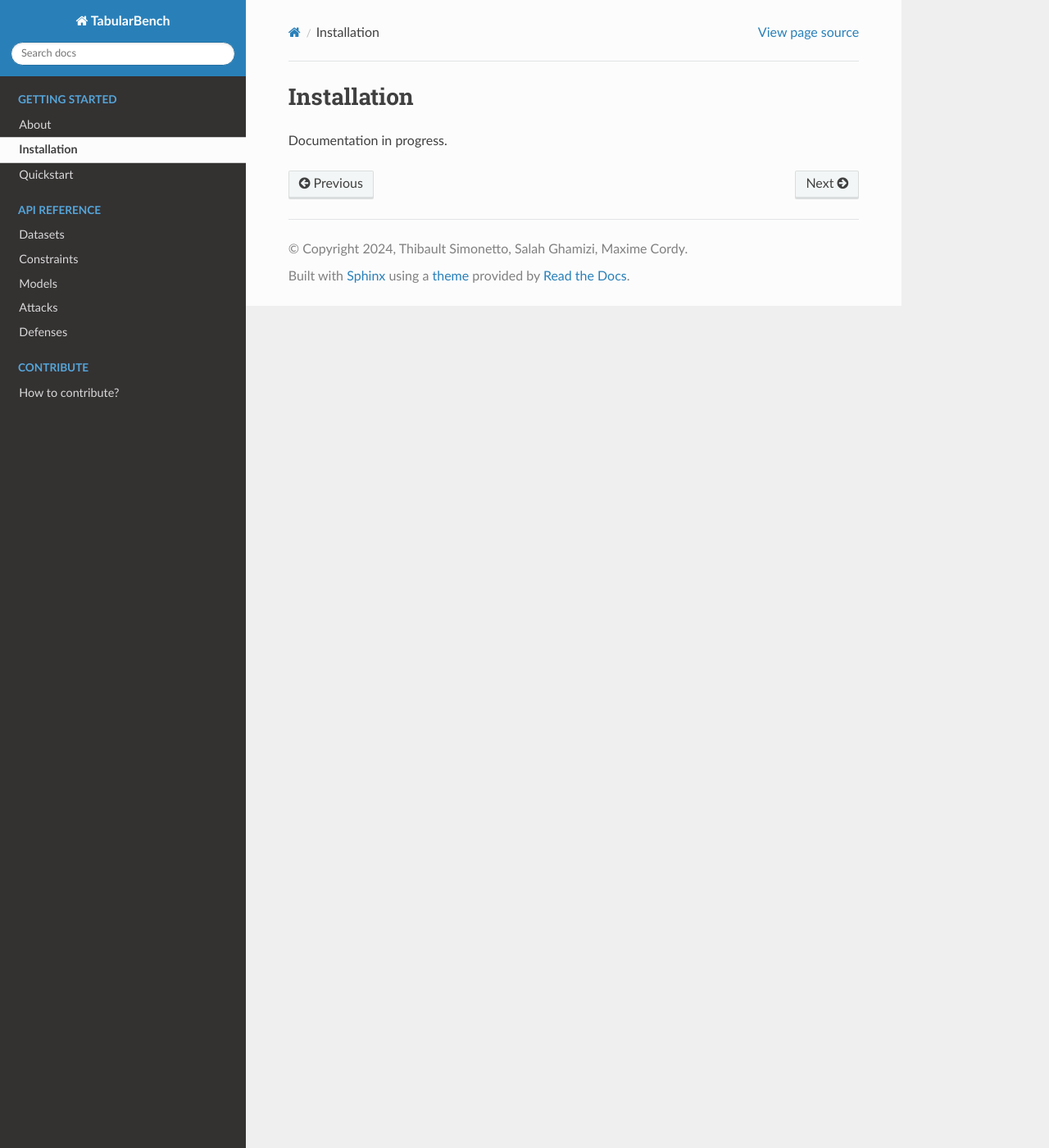
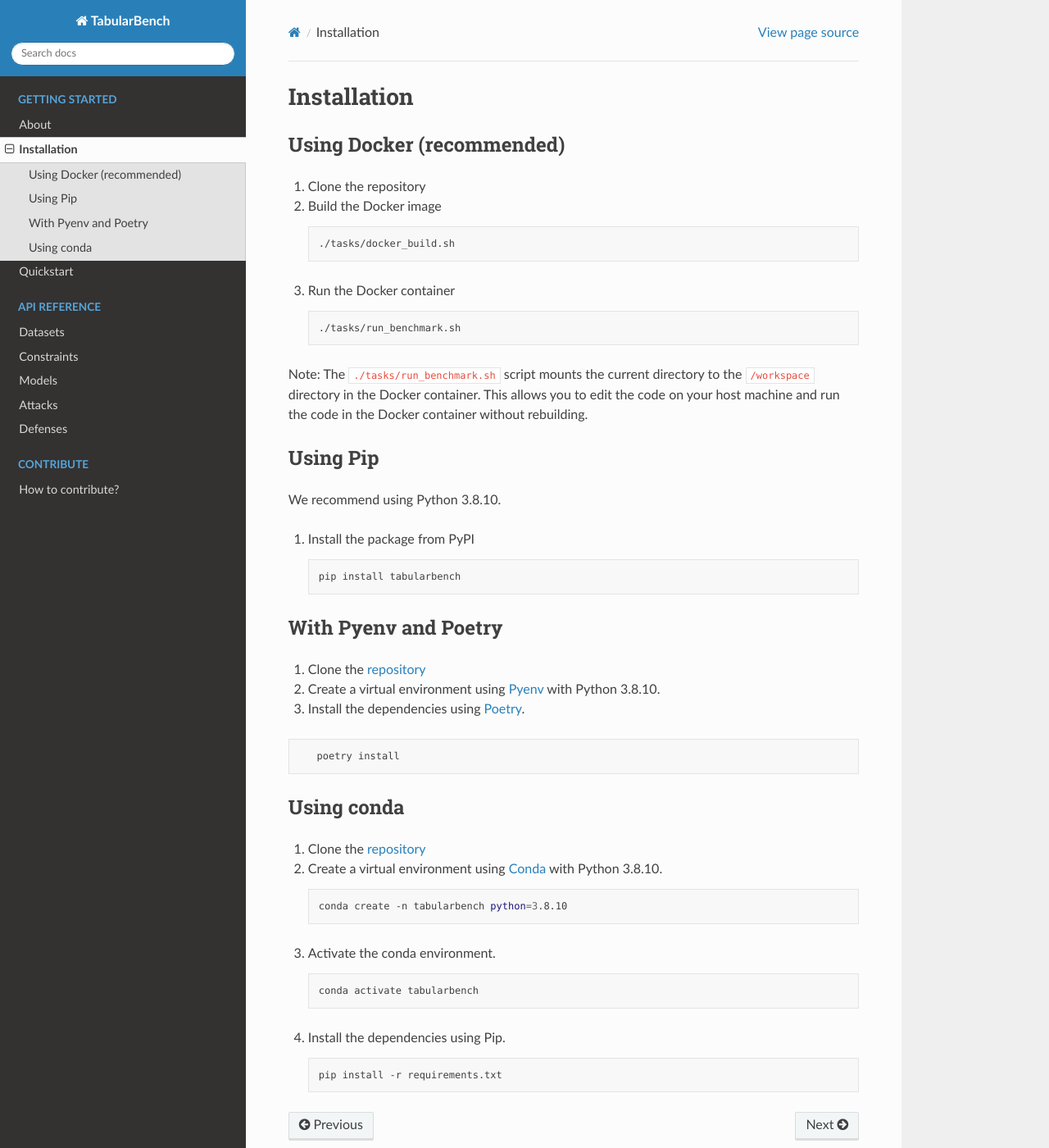
Before and after one commit to serval-uni-lu/tabularbench, a Sphinx documentation site: the page built from docs/source/installation.md, in a window 1280 px wide and 1400 px high. Shown: the whole window at 82% size. Built offline with Sphinx 7.4.7 and the Read the Docs theme 2.0.0, drawn with Linux system fonts in a browser that asks for light colours.

Commit message:
About, installation and quickstart pages

````diff
--- a/docs/source/installation.md
+++ b/docs/source/installation.md
@@ -1,3 +1,65 @@
 # Installation
 
-Documentation in progress.
+
+## Using Docker (recommended)
+
+1. Clone the repository
+
+2. Build the Docker image
+
+    ```bash
+    ./tasks/docker_build.sh
+    ```
+
+3. Run the Docker container
+
+    ```bash
+    ./tasks/run_benchmark.sh
+    ```
+
+Note: The `./tasks/run_benchmark.sh` script mounts the current directory to the `/workspace` directory in the Docker container.
+This allows you to edit the code on your host machine and run the code in the Docker container without rebuilding.
+
+## Using Pip
+
+We recommend using Python 3.8.10.
+
+1. Install the package from PyPI
+
+    ```bash
+    pip install tabularbench
+    ```
+
+## With Pyenv and Poetry
+
+1. Clone the [repository](https://github.com/serval-uni-lu/tabularbench)
+
+2. Create a virtual environment using [Pyenv](https://github.com/pyenv/pyenv) with Python 3.8.10.
+
+3. Install the dependencies using [Poetry](https://python-poetry.org/).
+
+ ```bash
+    poetry install
+ ```
+
+## Using conda
+
+1. Clone the [repository](https://github.com/serval-uni-lu/tabularbench)
+
+2. Create a virtual environment using [Conda](https://docs.anaconda.com/free/miniconda/) with Python 3.8.10.
+
+    ```bash
+    conda create -n tabularbench python=3.8.10
+    ```
+
+3. Activate the conda environment.
+
+    ```bash
+    conda activate tabularbench
+    ```
+
+4. Install the dependencies using Pip.
+
+    ```bash
+    pip install -r requirements.txt
+    ```
````
Also changed, not shown: docs/source/about.md (+16 -1 lines), docs/source/quickstart.md (+15 -1 lines).
